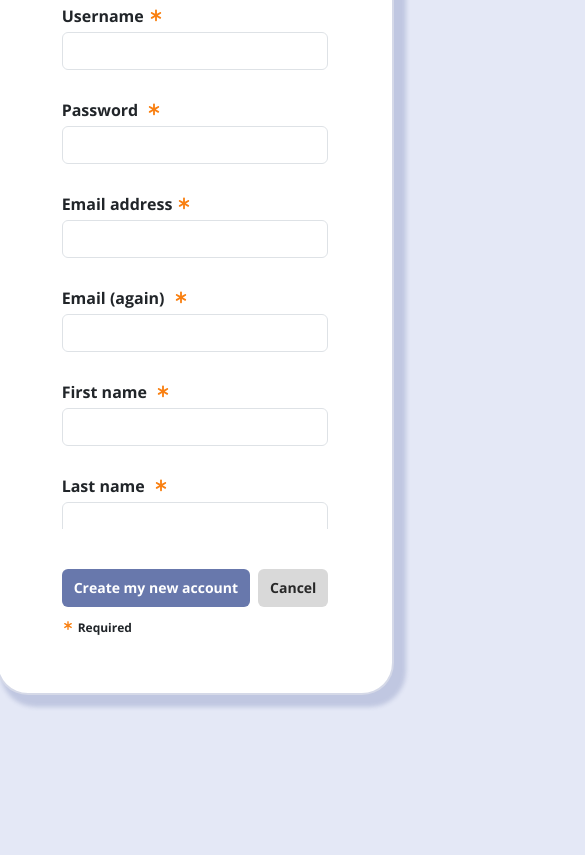
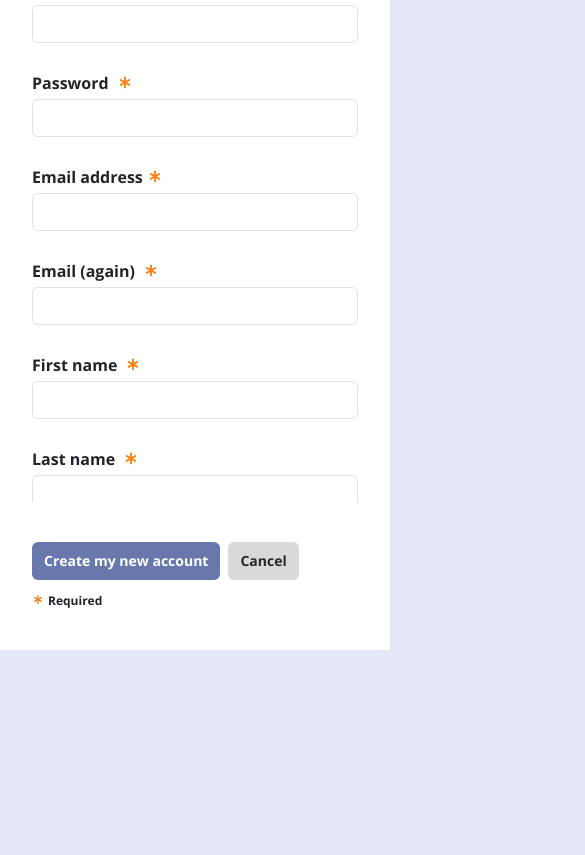
Before and after one commit to basiakedz/moodle-forms, a plain HTML site: page form2/index.html in a window 390 px wide. Shown: the part 141-996 px from the top of the page, 585 px wide, since content can reach past the window. After the commit the page ends 844 px from the top, so only its background shows below. Drawn offline with nearby package versions, Linux system fonts and the light colour scheme.

Commit message:
added some styles for mobile (form2)

```diff
--- a/form2/index.html
+++ b/form2/index.html
@@ -35,7 +35,9 @@
           />
         </div>
         <div class="card-body rounded-end-5 rounded-start-0">
-          <div class="form-container rounded-end-5 pb-4 pt-4 ps-5 pe-5">
+          <div
+            class="form-container rounded-end-5 pb-2 pt-2 pb-md-4 pt-md-4 ps-3 pe-3 ps-md-5 pe-md-5"
+          >
             <form action="" method="post" novalidate>
               <div class="text-center mt-3 mb-3">
                 <h1 class="mt-0 mb-0">New account</h1>
--- a/form2/style.css
+++ b/form2/style.css
@@ -110,3 +110,31 @@ h1 {
   border-width: 2px;
   background-image: url(/form2/exclamation-orange.svg) !important;
 }
+
+@media (max-width: 768px) {
+  main {
+    height: 100vh;
+    width: 100vw;
+  }
+
+  .custom-img-container {
+    display: none;
+  }
+
+  .custom-card {
+    margin: 0;
+    box-shadow: none;
+    border-radius: 0 !important;
+    border: none;
+    width: 100%;
+    overflow: hidden;
+  }
+
+  .custom-inputs-container {
+    overflow-x: auto;
+  }
+
+  .card-body {
+    border-radius: 0 !important;
+  }
+}
```
